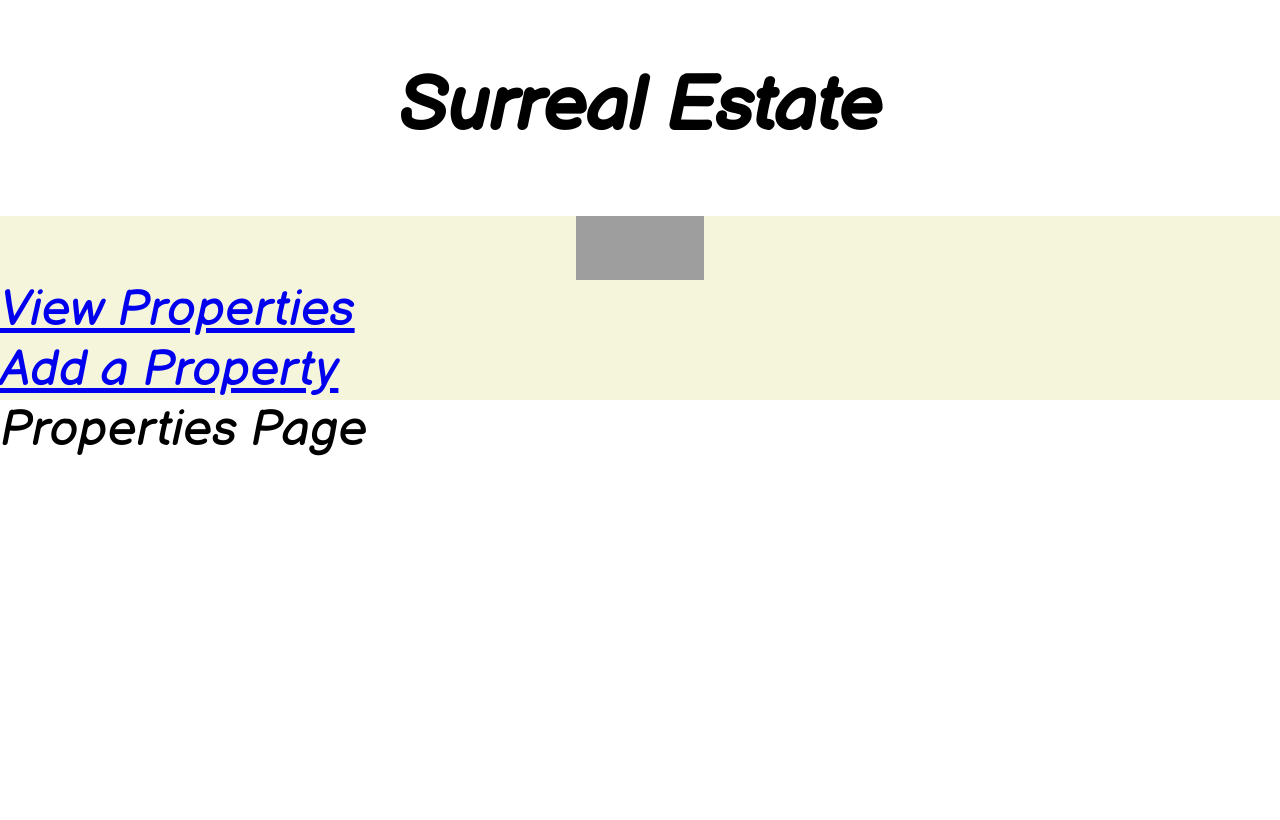
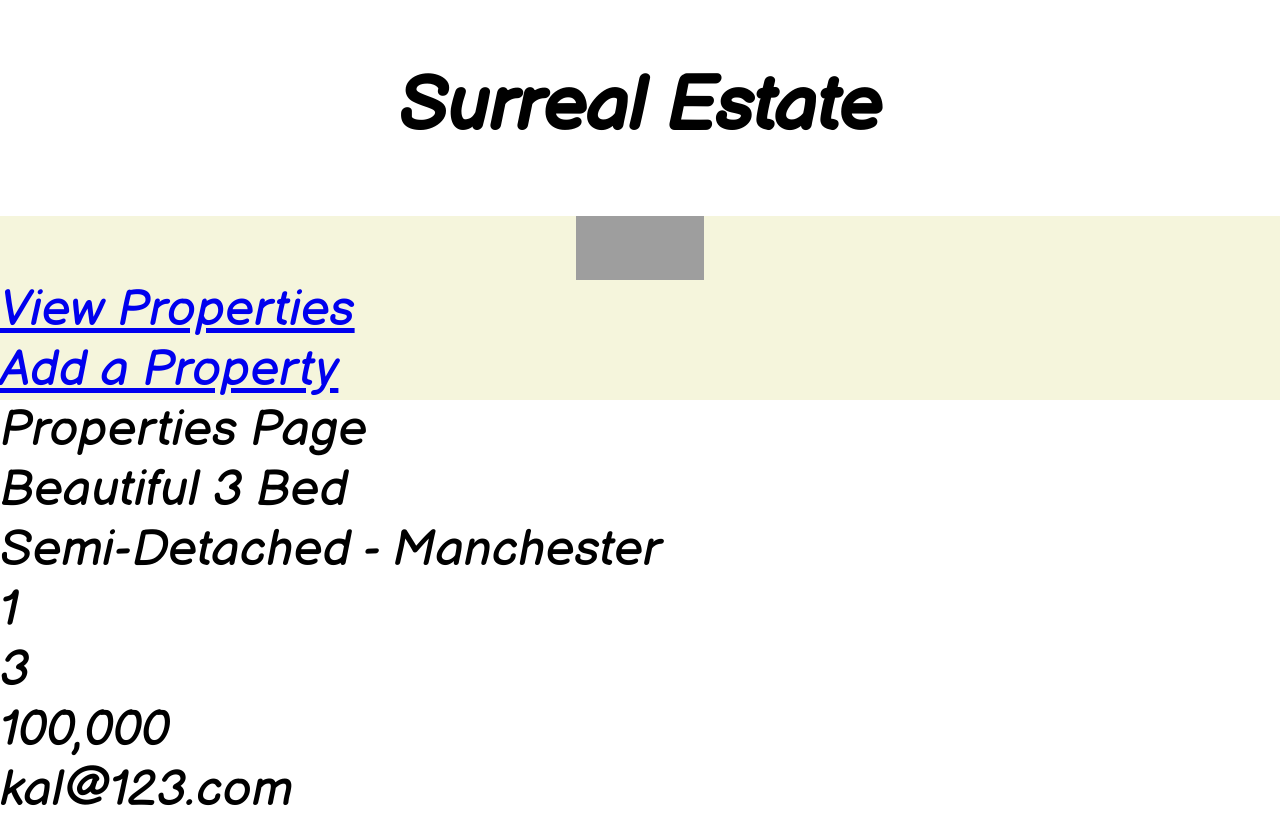
Before and after one commit to DaXian88/surreal-estate, a React (Create React App) app: page / in a window 1280 px wide. Built offline with nearby package versions, Linux system fonts and the light colour scheme; grey boxes are pictures that could not be loaded.

Commit message:
Passed PropertyCard to Properties component, rendering with dummy props

```diff
--- a/src/components/Properties.js
+++ b/src/components/Properties.js
@@ -1,5 +1,20 @@
+import PropertyCard from "./PropertyCard";
+
 const Properties = () => {
-  return <div>Properties Page</div>;
+  return (
+    <div>
+      Properties Page
+      <PropertyCard
+        title="Beautiful 3 Bed"
+        type="Semi-Detached"
+        city="Manchester"
+        bathrooms="1"
+        bedrooms="3"
+        price="100,000"
+        email="kal@123.com"
+      />
+    </div>
+  );
 };
 
 export default Properties;
```
